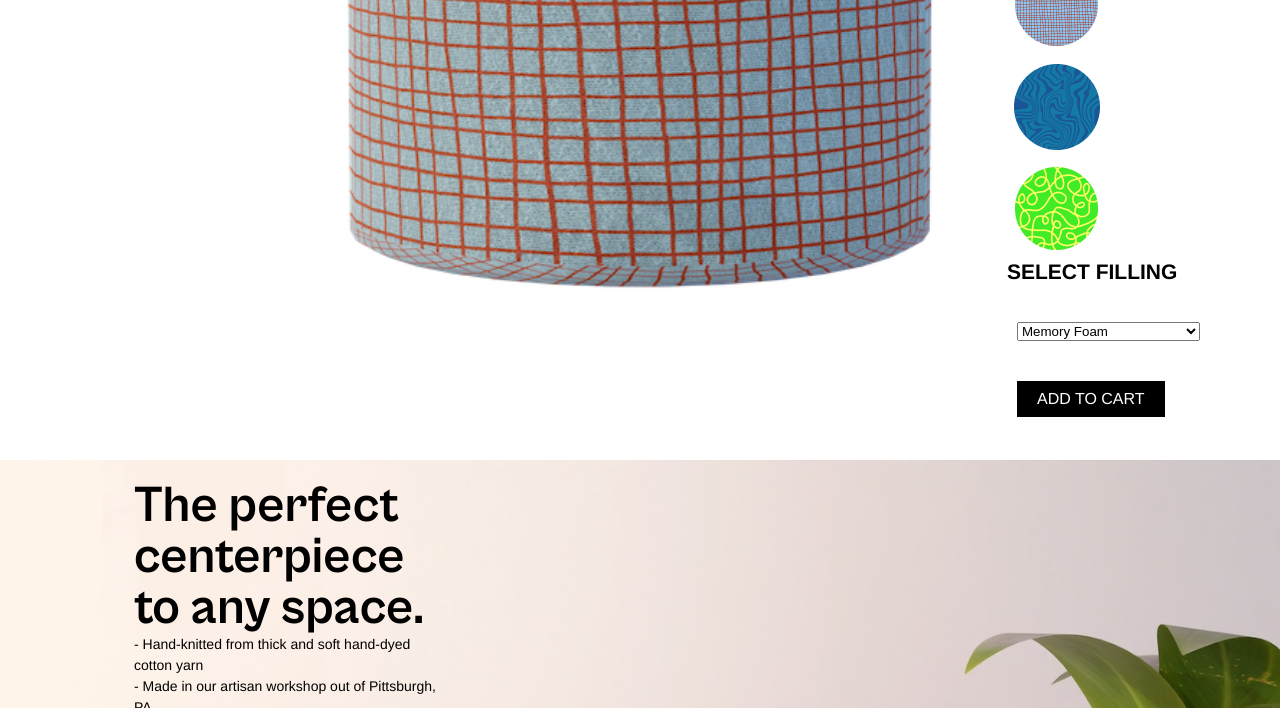
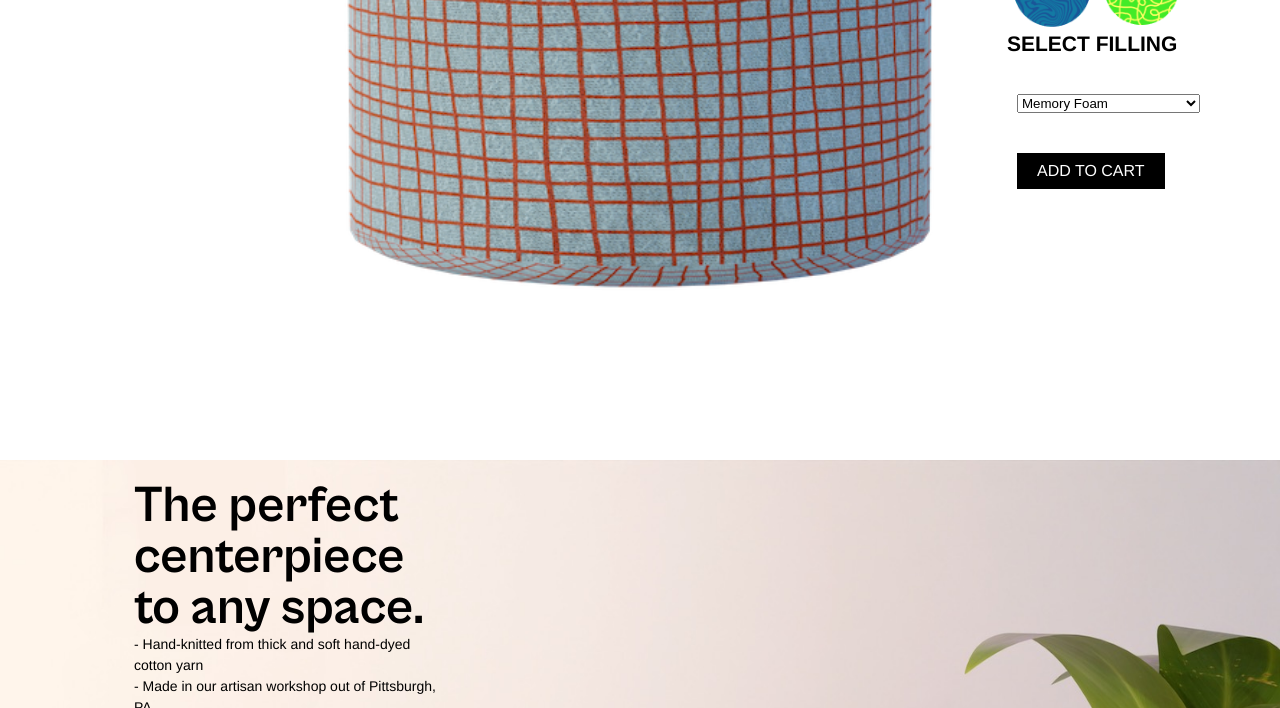
Before and after one commit to Grimeysz/PUI-Website, a plain HTML site: page product-page.html in a window 1280 px wide. Shown: the part 392-1100 px from the top of the page. Drawn offline with Linux system fonts and the light colour scheme.

Commit message:
fixed display bug in product page

```diff
--- a/product-page.html
+++ b/product-page.html
@@ -38,6 +38,11 @@
         <div class="select-color">
           <img class="color-options" src="shop-items/color1.png" alt="after school special"/>
           <img class="color-options" src="shop-items/color2.png" alt="after school special"/>
+
+
+        </div>
+        <div class="select-color">
+
           <img class="color-options" src="shop-items/color3.png" alt="after school special"/>
           <img class="color-options" src="shop-items/color4.png" alt="after school special"/>
 
--- a/style.css
+++ b/style.css
@@ -579,3 +579,12 @@ sup {
   opacity: 80%;
   border: 2px solid black;
 }
+
+.color-options {
+  max-width: 90px;
+}
+
+.select-color {
+  display: flex;
+  flex-direction: row;
+}
```
